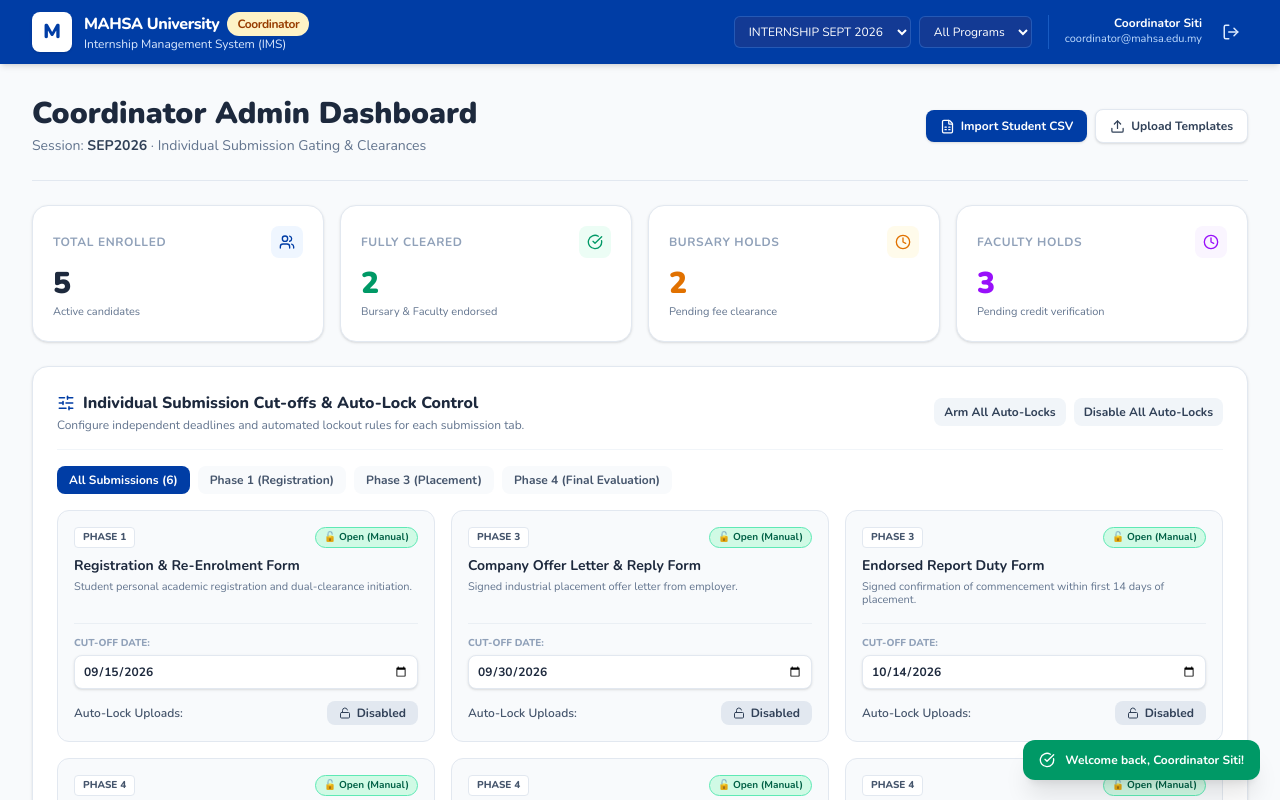
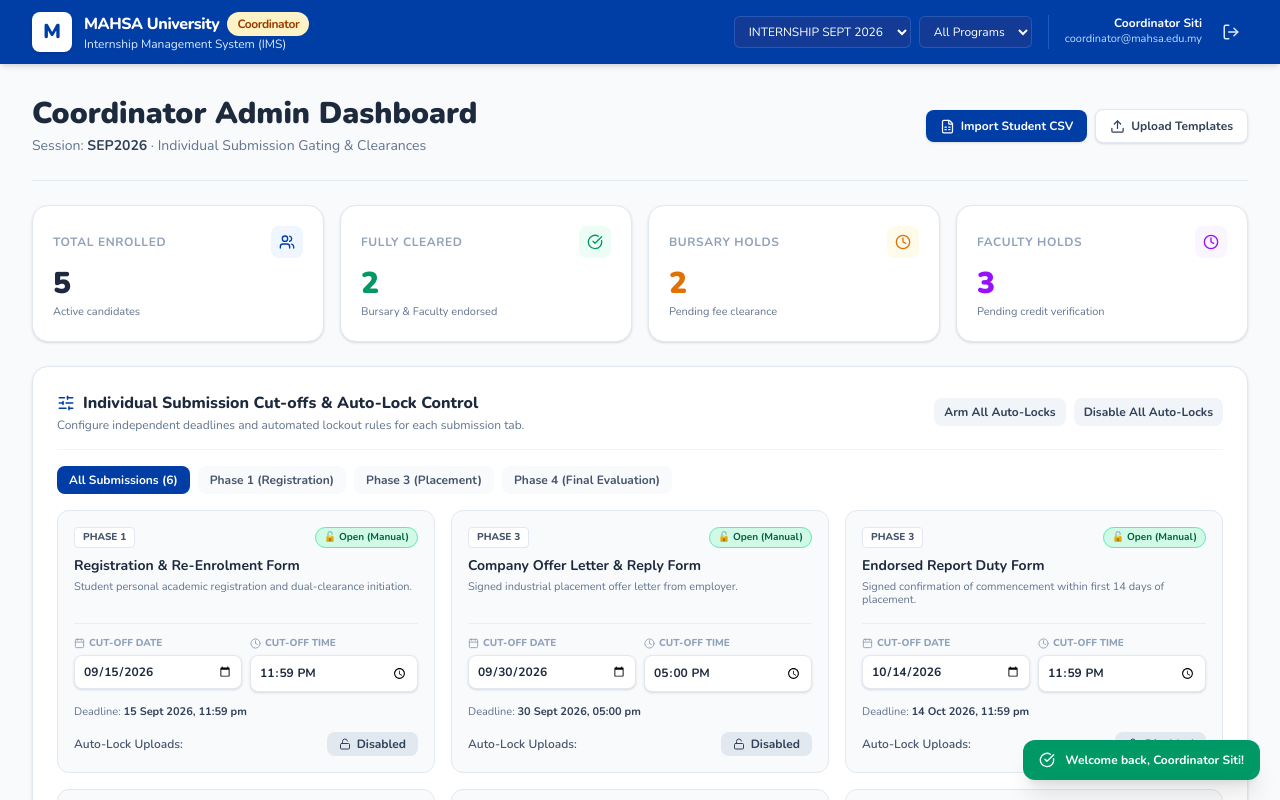
Before and after one commit to Kiddodo/mockupsystemMAHSA, a React (Vite) app: page / in a window 1280 px wide. Both pictures are taken after a click on the button "Access Dashboard". Shown: the top 800 px of the page. Built offline with nearby package versions, Linux system fonts and the light colour scheme.

Commit message:
Add cut-off time picker and precise timestamp gating for all submission deadlines

```diff
--- a/src/components/coordinator/CoordinatorDashboard.jsx
+++ b/src/components/coordinator/CoordinatorDashboard.jsx
@@ -10,7 +10,7 @@ export const CoordinatorDashboard = () => {
   const {
     students, session, selectedProgram, deadlines,
     updateSubmissionDeadline, toggleSubmissionAutoLock, setAllAutoLocks,
-    isSubmissionDeadlinePassed, isSubmissionLocked,
+    isSubmissionDeadlinePassed, isSubmissionLocked, formatDeadline,
     toggleFinanceClearance, toggleFacultyApproval, showToast
   } = useApp();
 
@@ -211,17 +211,34 @@ export const CoordinatorDashboard = () => {
                 </div>
 
                 <div className="mt-4 pt-3 border-t border-slate-200/60 space-y-3">
-                  {/* Date Input */}
+                  {/* Date and Time Inputs */}
+                  <div className="grid grid-cols-2 gap-2">
                     <div>
-                    <label className="block text-[10px] font-extrabold uppercase text-slate-400 mb-1">
-                      Cut-off Date:
+                      <label className="block text-[10px] font-extrabold uppercase text-slate-400 mb-1 flex items-center gap-1">
+                        <Calendar size={11} /> Cut-off Date
                       </label>
                       <input
                         type="date"
                         value={item.date}
-                      onChange={(e) => updateSubmissionDeadline(key, e.target.value)}
+                        onChange={(e) => updateSubmissionDeadline(key, e.target.value, item.time)}
                         className="w-full text-xs p-2 bg-white border border-slate-200 rounded-lg font-bold text-slate-800 focus:ring-2 focus:ring-[#003DA5] outline-none shadow-sm"
                       />
+                    </div>
+                    <div>
+                      <label className="block text-[10px] font-extrabold uppercase text-slate-400 mb-1 flex items-center gap-1">
+                        <Clock size={11} /> Cut-off Time
+                      </label>
+                      <input
+                        type="time"
+                        value={item.time || '23:59'}
+                        onChange={(e) => updateSubmissionDeadline(key, item.date, e.target.value)}
+                        className="w-full text-xs p-2 bg-white border border-slate-200 rounded-lg font-bold text-slate-800 focus:ring-2 focus:ring-[#003DA5] outline-none shadow-sm"
+                      />
+                    </div>
+                  </div>
+
+                  <div className="text-[11px] text-slate-500 font-medium">
+                    Deadline: <strong className="text-slate-700">{formatDeadline(item.date, item.time)}</strong>
                   </div>
 
                   {/* Auto-lock Switch */}
--- a/src/components/student/StudentDashboard.jsx
+++ b/src/components/student/StudentDashboard.jsx
@@ -8,7 +8,7 @@ import {
 export const StudentDashboard = () => {
   const {
     currentStudent, submitPhase1Registration, updateStudentDocument,
-    deadlines, isSubmissionLocked, showToast
+    deadlines, isSubmissionLocked, formatDeadline, showToast
   } = useApp();
 
   const [activeTab, setActiveTab] = useState(currentStudent?.phase || 1);
@@ -68,7 +68,7 @@ export const StudentDashboard = () => {
           </div>
           <div className="text-[11px] text-blue-200 mt-2 flex items-center gap-1">
             <Calendar size={12} />
-            <span>Registration Cut-off: <strong>{deadlines.phase1_registration?.date}</strong></span>
+            <span>Registration Cut-off: <strong>{formatDeadline(deadlines.phase1_registration?.date, deadlines.phase1_registration?.time)}</strong></span>
           </div>
         </div>
       </div>
@@ -168,7 +168,7 @@ export const StudentDashboard = () => {
               <div className="flex items-center gap-2 text-xs">
                 <span className="text-slate-500 font-semibold">Cut-off Deadline:</span>
                 <span className="font-bold bg-slate-100 px-2.5 py-1 rounded-md text-slate-800 font-mono">
-                  {deadlines.phase1_registration?.date}
+                  {formatDeadline(deadlines.phase1_registration?.date, deadlines.phase1_registration?.time)}
                 </span>
                 {lockPhase1 && (
                   <span className="bg-red-100 text-red-700 text-xs font-bold px-2 py-0.5 rounded">🔒 Locked</span>
@@ -290,7 +290,7 @@ export const StudentDashboard = () => {
               <div className="flex items-center justify-between mb-2">
                 <span className="text-xs font-bold text-[#003DA5] bg-blue-50 px-2.5 py-1 rounded-full">Phase 3 · Step 1</span>
                 <span className="text-xs text-slate-500 font-semibold flex items-center gap-1">
-                  <Calendar size={12} /> Cut-off: <strong className="text-slate-700">{deadlines.phase3_offer?.date}</strong>
+                  <Calendar size={12} /> Cut-off: <strong className="text-slate-700">{formatDeadline(deadlines.phase3_offer?.date, deadlines.phase3_offer?.time)}</strong>
                 </span>
               </div>
 
@@ -305,7 +305,7 @@ export const StudentDashboard = () => {
 
               {lockOffer && (
                 <div className="mt-3 p-2 bg-red-50 border border-red-200 rounded text-xs text-red-600 font-bold flex items-center gap-1.5">
-                  <Lock size={14} /> Cut-off deadline has passed. Upload locked by coordinator.
+                  <Lock size={14} /> Cut-off deadline has passed ({formatDeadline(deadlines.phase3_offer?.date, deadlines.phase3_offer?.time)}). Upload locked by coordinator.
                 </div>
               )}
             </div>
@@ -326,7 +326,7 @@ export const StudentDashboard = () => {
               <div className="flex items-center justify-between mb-2">
                 <span className="text-xs font-bold text-[#003DA5] bg-blue-50 px-2.5 py-1 rounded-full">Phase 3 · Step 2</span>
                 <span className="text-xs text-slate-500 font-semibold flex items-center gap-1">
-                  <Calendar size={12} /> Cut-off: <strong className="text-slate-700">{deadlines.phase3_duty?.date}</strong>
+                  <Calendar size={12} /> Cut-off: <strong className="text-slate-700">{formatDeadline(deadlines.phase3_duty?.date, deadlines.phase3_duty?.time)}</strong>
                 </span>
               </div>
 
@@ -341,7 +341,7 @@ export const StudentDashboard = () => {
 
               {lockDuty && (
                 <div className="mt-3 p-2 bg-red-50 border border-red-200 rounded text-xs text-red-600 font-bold flex items-center gap-1.5">
-                  <Lock size={14} /> Cut-off deadline has passed. Upload locked by coordinator.
+                  <Lock size={14} /> Cut-off deadline has passed ({formatDeadline(deadlines.phase3_duty?.date, deadlines.phase3_duty?.time)}). Upload locked by coordinator.
                 </div>
               )}
             </div>
@@ -411,7 +411,7 @@ export const StudentDashboard = () => {
               <div>
                 <div className="flex items-center justify-between mb-2">
                   <span className="text-[11px] font-bold text-slate-400">Section A (20 Marks)</span>
-                  <span className="text-[11px] text-slate-500 font-semibold">{deadlines.phase4_logbook?.date}</span>
+                  <span className="text-[11px] text-slate-500 font-semibold">{formatDeadline(deadlines.phase4_logbook?.date, deadlines.phase4_logbook?.time)}</span>
                 </div>
                 <h4 className="font-bold text-sm text-slate-800 mt-1">Completed Logbook</h4>
                 <p className="text-xs text-slate-500 mt-1">12-week verified daily reflection entries.</p>
@@ -419,7 +419,7 @@ export const StudentDashboard = () => {
                   <p className="mt-3 text-xs font-semibold text-[#003DA5]">{currentStudent.documents.logbook}</p>
                 )}
                 {lockLogbook && (
-                  <div className="mt-2 text-[11px] text-red-600 font-bold">🔒 Locked (Cut-off passed)</div>
+                  <div className="mt-2 text-[11px] text-red-600 font-bold">🔒 Locked (Cut-off passed: {formatDeadline(deadlines.phase4_logbook?.date, deadlines.phase4_logbook?.time)})</div>
                 )}
               </div>
               <button
@@ -436,7 +436,7 @@ export const StudentDashboard = () => {
               <div>
                 <div className="flex items-center justify-between mb-2">
                   <span className="text-[11px] font-bold text-slate-400">Section B (60 Marks)</span>
-                  <span className="text-[11px] text-slate-500 font-semibold">{deadlines.phase4_report?.date}</span>
+                  <span className="text-[11px] text-slate-500 font-semibold">{formatDeadline(deadlines.phase4_report?.date, deadlines.phase4_report?.time)}</span>
                 </div>
                 <h4 className="font-bold text-sm text-slate-800 mt-1">Final Internship Report</h4>
                 <p className="text-xs text-slate-500 mt-1">Chapters 1 to 5 with executive summary.</p>
@@ -444,7 +444,7 @@ export const StudentDashboard = () => {
                   <p className="mt-3 text-xs font-semibold text-[#003DA5]">{currentStudent.documents.finalReport}</p>
                 )}
                 {lockReport && (
-                  <div className="mt-2 text-[11px] text-red-600 font-bold">🔒 Locked (Cut-off passed)</div>
+                  <div className="mt-2 text-[11px] text-red-600 font-bold">🔒 Locked (Cut-off passed: {formatDeadline(deadlines.phase4_report?.date, deadlines.phase4_report?.time)})</div>
                 )}
               </div>
               <button
@@ -461,7 +461,7 @@ export const StudentDashboard = () => {
               <div>
                 <div className="flex items-center justify-between mb-2">
                   <span className="text-[11px] font-bold text-slate-400">Section C (20 Marks)</span>
-                  <span className="text-[11px] text-slate-500 font-semibold">{deadlines.phase4_evaluation?.date}</span>
+                  <span className="text-[11px] text-slate-500 font-semibold">{formatDeadline(deadlines.phase4_evaluation?.date, deadlines.phase4_evaluation?.time)}</span>
                 </div>
                 <h4 className="font-bold text-sm text-slate-800 mt-1">Supervisor Evaluation</h4>
                 <p className="text-xs text-slate-500 mt-1">Industry conduct assessment rubric.</p>
@@ -469,7 +469,7 @@ export const StudentDashboard = () => {
                   <p className="mt-3 text-xs font-semibold text-[#003DA5]">{currentStudent.documents.supervisorEvaluation}</p>
                 )}
                 {lockEval && (
-                  <div className="mt-2 text-[11px] text-red-600 font-bold">🔒 Locked (Cut-off passed)</div>
+                  <div className="mt-2 text-[11px] text-red-600 font-bold">🔒 Locked (Cut-off passed: {formatDeadline(deadlines.phase4_evaluation?.date, deadlines.phase4_evaluation?.time)})</div>
                 )}
               </div>
               <button
--- a/src/context/AppContext.jsx
+++ b/src/context/AppContext.jsx
@@ -8,6 +8,7 @@ export const DEFAULT_SUBMISSION_DEADLINES = {
     title: 'Registration & Re-Enrolment Form',
     phase: 1,
     date: '2026-09-15',
+    time: '23:59',
     autoLock: false,
     description: 'Student personal academic registration and dual-clearance initiation.'
   },
@@ -15,6 +16,7 @@ export const DEFAULT_SUBMISSION_DEADLINES = {
     title: 'Company Offer Letter & Reply Form',
     phase: 3,
     date: '2026-09-30',
+    time: '17:00',
     autoLock: false,
     description: 'Signed industrial placement offer letter from employer.'
   },
@@ -22,6 +24,7 @@ export const DEFAULT_SUBMISSION_DEADLINES = {
     title: 'Endorsed Report Duty Form',
     phase: 3,
     date: '2026-10-14',
+    time: '23:59',
     autoLock: false,
     description: 'Signed confirmation of commencement within first 14 days of placement.'
   },
@@ -29,6 +32,7 @@ export const DEFAULT_SUBMISSION_DEADLINES = {
     title: 'Completed Weekly Logbook',
     phase: 4,
     date: '2026-11-20',
+    time: '23:59',
     autoLock: false,
     description: '12-week verified daily reflection entries and supervisor sign-offs.'
   },
@@ -36,6 +40,7 @@ export const DEFAULT_SUBMISSION_DEADLINES = {
     title: 'Final Internship Report',
     phase: 4,
     date: '2026-11-25',
+    time: '17:00',
     autoLock: false,
     description: 'Comprehensive 5-chapter report with executive summary.'
   },
@@ -43,8 +48,23 @@ export const DEFAULT_SUBMISSION_DEADLINES = {
     title: 'Industry Supervisor Evaluation Form',
     phase: 4,
     date: '2026-11-30',
+    time: '23:59',
     autoLock: false,
     description: 'Confidential conduct and performance rubric scored by host mentor.'
+  }
+};
+
+export const formatDeadline = (dateStr, timeStr = '23:59') => {
+  if (!dateStr) return '';
+  try {
+    const [year, month, day] = dateStr.split('-');
+    const [hours, minutes] = (timeStr || '23:59').split(':');
+    const d = new Date(year, month - 1, day, hours, minutes);
+    const dateFormatted = d.toLocaleDateString('en-MY', { day: 'numeric', month: 'short', year: 'numeric' });
+    const timeFormatted = d.toLocaleTimeString('en-MY', { hour: '2-digit', minute: '2-digit', hour12: true });
+    return `${dateFormatted}, ${timeFormatted}`;
+  } catch (e) {
+    return `${dateStr} ${timeStr || ''}`.trim();
   }
 };
 
@@ -68,13 +88,18 @@ export const AppProvider = ({ children }) => {
     }, 4000);
   };
 
-  // Individual deadline and auto-lock methods
-  const updateSubmissionDeadline = (key, newDate) => {
+  // Individual deadline (date + time) and auto-lock methods
+  const updateSubmissionDeadline = (key, newDate, newTime) => {
     setDeadlines(prev => ({
       ...prev,
-      [key]: { ...prev[key], date: newDate }
+      [key]: {
+        ...prev[key],
+        date: newDate !== undefined ? newDate : prev[key].date,
+        time: newTime !== undefined ? newTime : (prev[key].time || '23:59')
+      }
     }));
-    showToast(`Deadline for ${deadlines[key]?.title} updated to ${newDate}.`, 'success');
+    const item = deadlines[key];
+    showToast(`Deadline for ${item?.title} updated to ${newDate || item.date} at ${newTime || item.time || '23:59'}.`, 'success');
   };
 
   const toggleSubmissionAutoLock = (key) => {
@@ -103,7 +128,8 @@ export const AppProvider = ({ children }) => {
   const isSubmissionDeadlinePassed = (key) => {
     const item = deadlines[key];
     if (!item || !item.date) return false;
-    return new Date(item.date + 'T23:59:59') < new Date();
+    const timeStr = item.time || '23:59';
+    return new Date(`${item.date}T${timeStr}:00`) < new Date();
   };
 
   const isSubmissionLocked = (key) => {
@@ -235,6 +261,7 @@ export const AppProvider = ({ children }) => {
         setAllAutoLocks,
         isSubmissionDeadlinePassed,
         isSubmissionLocked,
+        formatDeadline,
         toast,
         showToast,
         toggleFinanceClearance,
```
Lines whose indentation alone changed are shown as unchanged.
